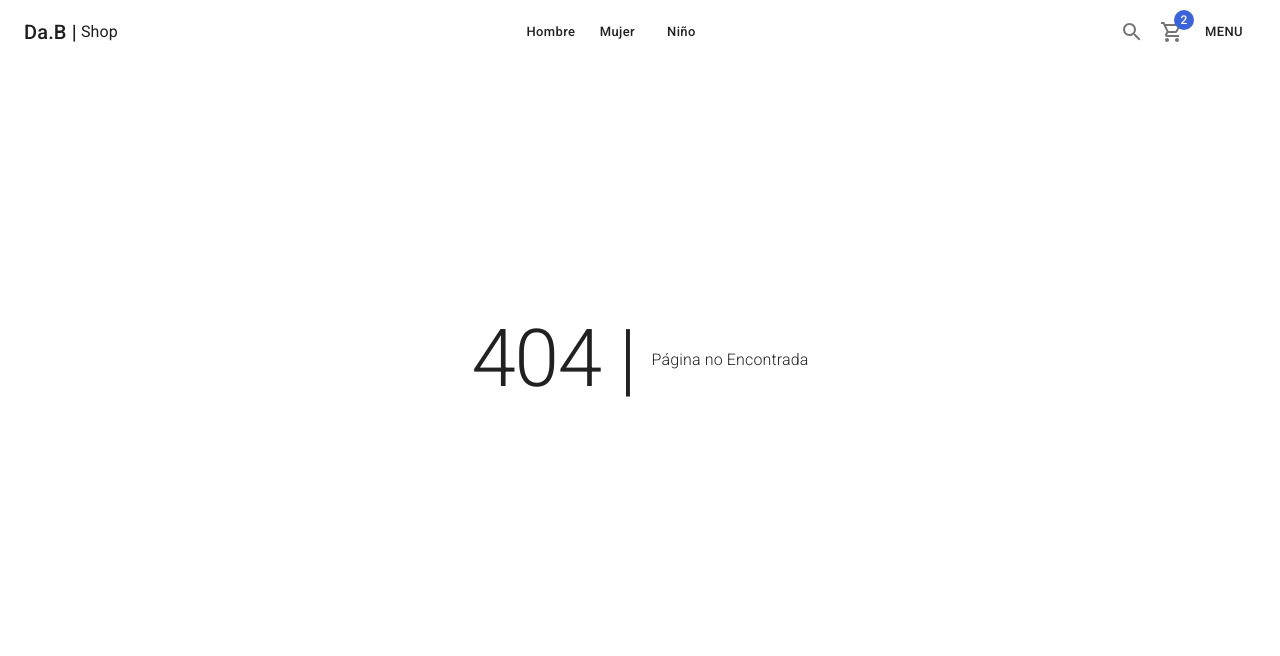
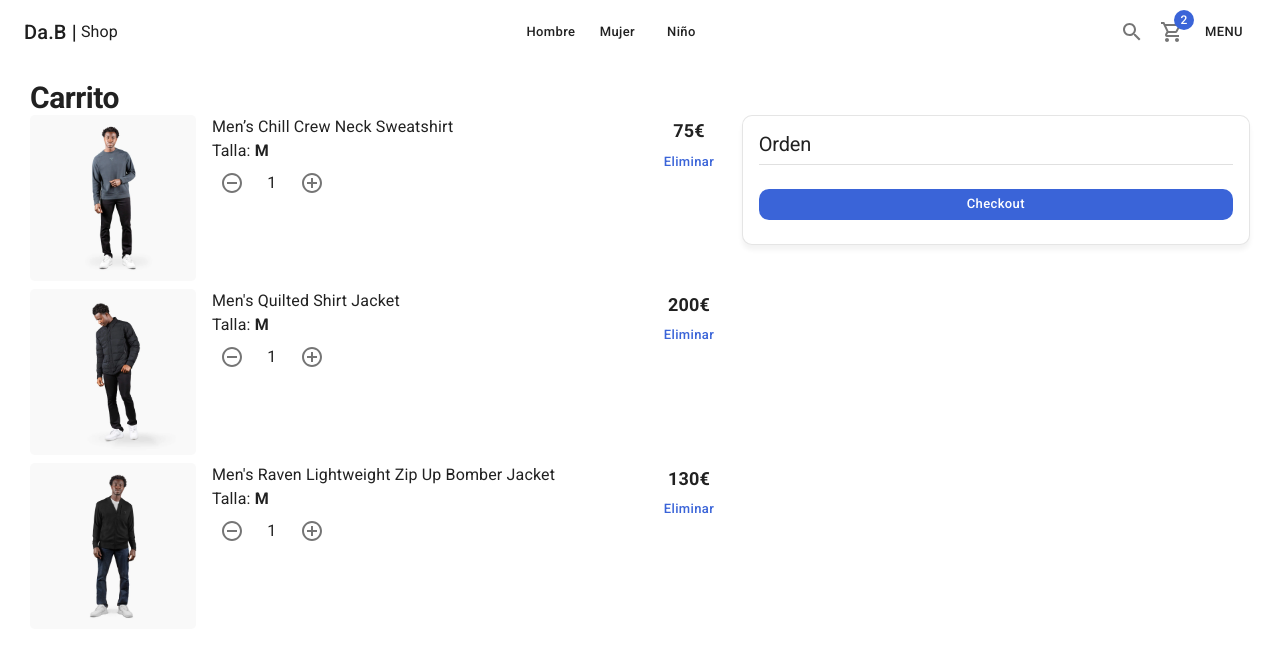
Before and after one commit to db360/05-nextjs-shop, a Next.js app: page /cart in a window 1280 px wide. Before the commit this address had no page. Shown: the top 656 px of the page. Built offline with nearby package versions, Linux system fonts and the light colour scheme.

Commit message:
cart, empty card, checkout page

```diff
--- /dev/null
+++ b/components/cart/CartList.tsx
@@ -0,0 +1,53 @@
+import NextLink from 'next/link';
+import { Box, Button, CardActionArea, CardMedia, Grid, Link, Typography } from '@mui/material';
+import {initialData} from '../../database/products';
+import { ItemCounter } from '../ui';
+
+const productsInCart = [
+    initialData.products[0],
+    initialData.products[1],
+    initialData.products[2],
+]
+
+export const CartList = () => {
+  return (
+    <>
+        {
+            productsInCart.map( product => (
+                <Grid container spacing={2} key={product.slug} sx={{mb:1}}>
+                    <Grid item xs={3}>
+                        {/* TODO:Redireccionar a la pagina del producto */}
+                        <NextLink href='product/slug'>
+                            <Link>
+                                <CardActionArea>
+                                    <CardMedia
+                                        image={`products/${product.images[0]}`}
+                                        component='img'
+                                        sx={{borderRadius: '5px'}}
+                                    >
+                                    </CardMedia>
+                                </CardActionArea>
+                            </Link>
+                        </NextLink>
+                    </Grid>
+                    <Grid item xs={7}>
+                        <Box display='flex' flexDirection='column'>
+                            <Typography variant='body1'>{product.title}</Typography>
+                            <Typography variant='body1'>Talla: <strong>M</strong></Typography>
+
+                            {/* CONDICIONAL */}
+                            <ItemCounter />
+                        </Box>
+                    </Grid>
+                    <Grid item xs={2} display='flex' alignItems='center' flexDirection='column'>
+                        <Typography variant='subtitle1'>{product.price}€</Typography>
+                        <Button   variant='text' color='secondary'>
+                            Eliminar
+                        </Button>
+                    </Grid>
+                </Grid>
+            ))
+        }
+    </>
+  )
+}
--- /dev/null
+++ b/components/cart/index.ts
@@ -0,0 +1 @@
+export * from './CartList'
--- /dev/null
+++ b/pages/cart/index.tsx
@@ -0,0 +1,34 @@
+import { Box, Button, Card, CardContent, Divider, Grid, Typography } from "@mui/material";
+import { CartList } from "../../components/cart";
+import { ShopLayout } from "../../components/layout";
+
+const CartPage = () => {
+  return (
+    <ShopLayout title='Carrito - 3' pageDescription='Carrito de Compras de la tienda'>
+        <Typography variant='h1' component='h1'>Carrito</Typography>
+        <Grid container>
+            <Grid item xs={12} sm={7}>
+                <CartList />
+            </Grid>
+            <Grid item xs={12} sm={5}>
+                <Card className='summary-card'>
+                    <CardContent>
+                        <Typography variant='h2'>Orden</Typography>
+                        <Divider sx={{my: 1}}/>
+                        {/* ORDEN SUMMARY */}
+                        <Box sx={{mt: 3}}>
+                            <Button
+                                color='secondary'
+                                className='circular-btn'
+                                fullWidth
+                            >Checkout</Button>
+                        </Box>
+                    </CardContent>
+                </Card>
+            </Grid>
+        </Grid>
+    </ShopLayout>
+  )
+}
+
+export default CartPage;
```
Also changed, not shown: pages/cart/empty.tsx (added, +31 -0 lines).
